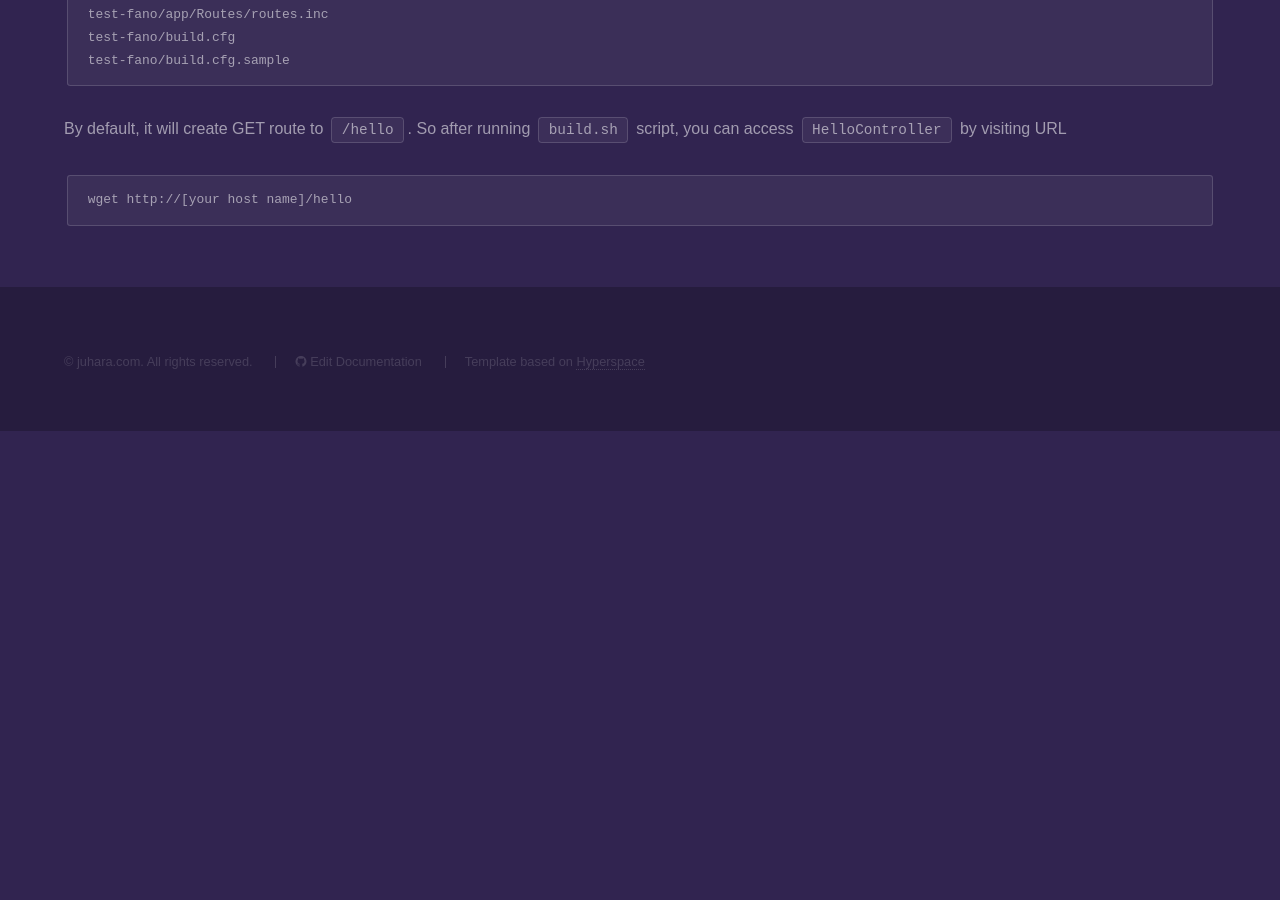
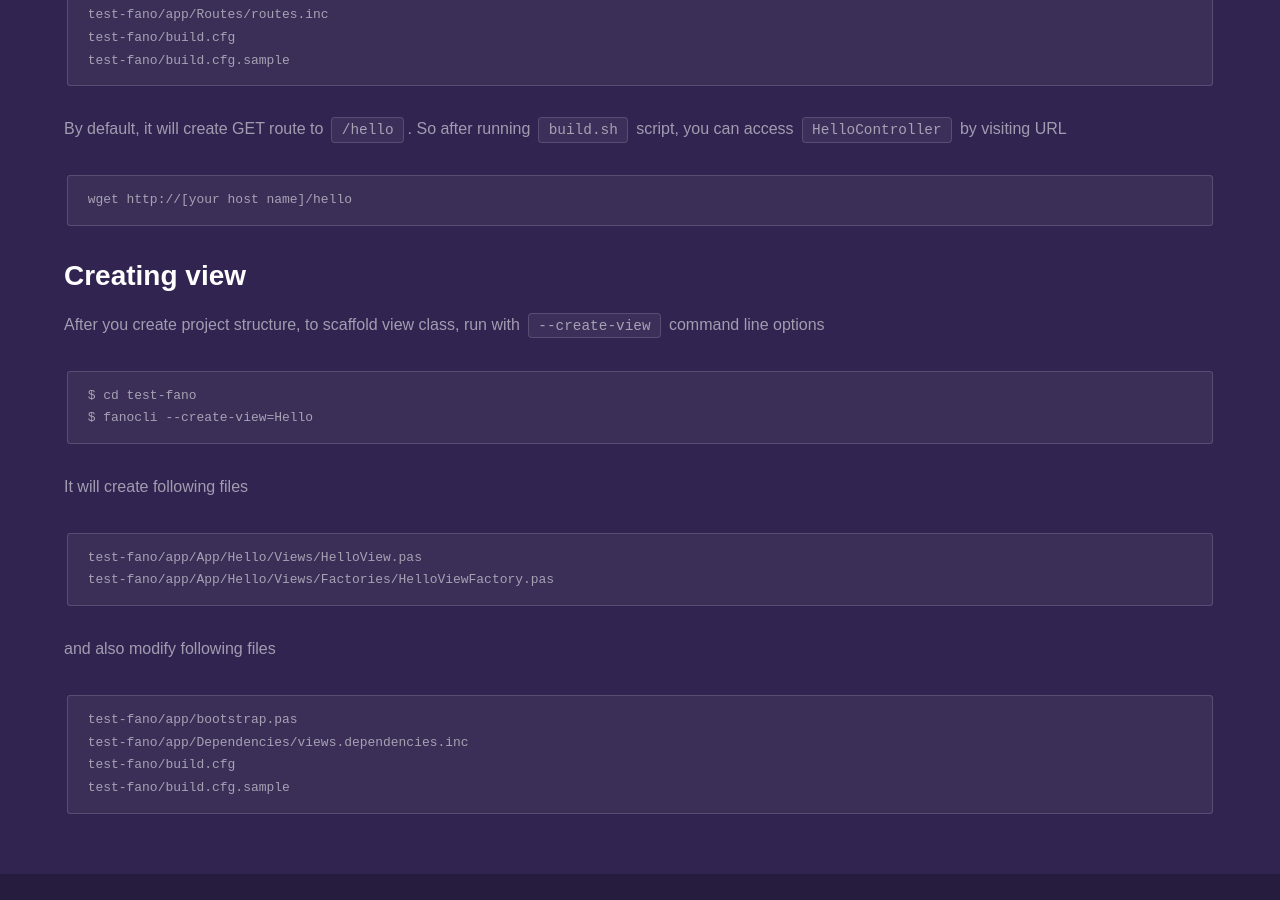
Before and after one commit to fanoframework/fanoframework.github.io, a Jekyll site: the page built from scaffolding-with-fano-cli/index.md, in a window 1280 px wide and 900 px high, scrolled down 2710 px. Built offline with Jekyll 4.4.1, drawn with Linux system fonts in a browser that asks for light colours; our own code applies the rules of GitHub Pages for plain Markdown files; before the commit the page ends 3141 px from its top, so only the background shows below that.

Commit message:
add content about scaffolding view

````diff
--- a/scaffolding-with-fano-cli/index.md
+++ b/scaffolding-with-fano-cli/index.md
@@ -112,3 +112,28 @@ script, you can access `HelloController` by visiting URL
 ```
 wget http://[your host name]/hello
 ```
+
+## Creating view
+
+After you create project structure, to scaffold view class, run with  `--create-view` command line options
+
+```
+$ cd test-fano
+$ fanocli --create-view=Hello
+```
+
+It will create following files
+
+```
+test-fano/app/App/Hello/Views/HelloView.pas
+test-fano/app/App/Hello/Views/Factories/HelloViewFactory.pas
+```
+
+and also modify following files
+
+```
+test-fano/app/bootstrap.pas
+test-fano/app/Dependencies/views.dependencies.inc
+test-fano/build.cfg
+test-fano/build.cfg.sample
+```
````
